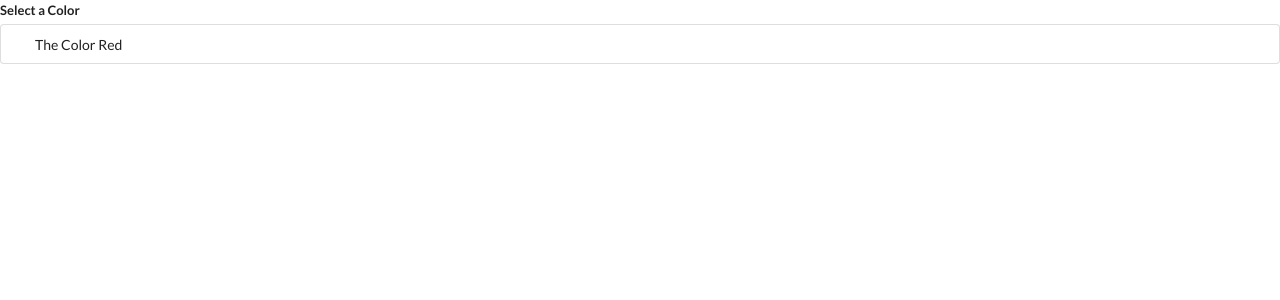
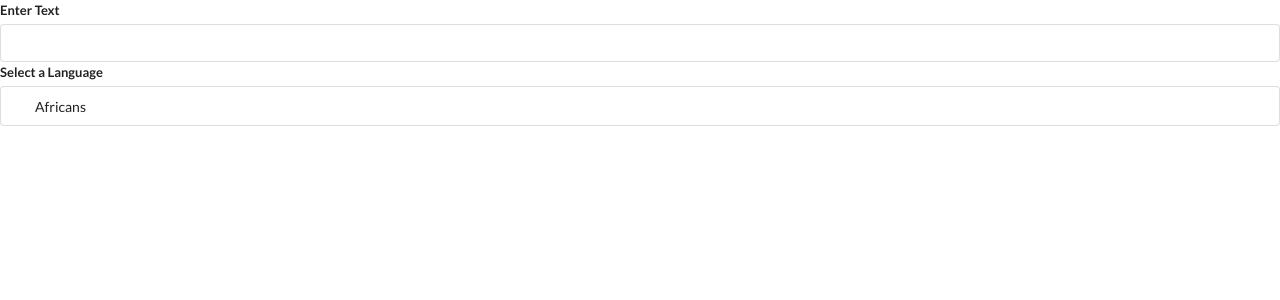
Before and after one commit to NdumisoMagunga/React-widgets, a React (Create React App) app: page / in a window 1280 px wide. Shown: the top 300 px of the page. Built offline with nearby package versions, Linux system fonts and the light colour scheme.

Commit message:
added the new translate component and put it together

```diff
--- a/src/App.js
+++ b/src/App.js
@@ -2,6 +2,7 @@
 import Accordion from './components/Accordion';
 import Search from './components/Search';
 import Dropdown from './components/Dropdown';
+import Translate from './components/Translate';
 
 const items = [
     {
@@ -34,15 +35,10 @@
 ]
 
 export default () => {
-    const [selected, setSelected] = useState(options[0]);
 
     return (
         <div>
-            <Dropdown
-                selected={selected}
-                onSelectedChange={setSelected}
-                options={options}
-            />
+            <Translate />
         </div>
     )
 }
--- a/src/components/Dropdown.js
+++ b/src/components/Dropdown.js
@@ -1,18 +1,26 @@
 import React, { useState, useEffect, useRef } from 'react';
 
-const Dropdown = ({options, selected, onSelectedChange}) => {
+const Dropdown = ({options, selected, onSelectedChange, label}) => {
     const [open, setOpen] = useState(false);
     const ref = useRef();
 
     useEffect(() => {
-        document.body.addEventListener('click', (event) => {
+
+        const onBodyClick = (event) => {
             if(ref.current.contains(event.target)) {
                 return;
             }
 
             setOpen(false);
 
-        },{ capture: true });
+        };
+
+        document.body.addEventListener('click', onBodyClick );
+
+        return () => {
+            document.body.removeEventListener('click', onBodyClick);
+        }
+
     }, []);
 
     const renderedOptions = options.map((option) => {
@@ -33,7 +41,7 @@
     return (
         <div ref ={ref} className='ui form'>
             <div className='field'>
-                <label className='label'>Select a Color</label>
+                <label className='label'>{label}</label>
                 <div
                     onClick={() => setOpen(!open)}
                     className={`ui selection dropdown ${open ? 'visible active' : ''}`}>
--- /dev/null
+++ b/src/components/Translate.js
@@ -0,0 +1,41 @@
+import React, {useState} from 'react';
+import Dropdown from './Dropdown';
+
+const options =[
+    {
+        label: 'Africans',
+        value : 'af'
+    },
+    {
+        label: 'Arabic',
+        value: 'ar'
+    },
+    {
+        label:'Hindi',
+        value:'hi'
+    }
+]
+const Translate = () => {
+
+    const [language, setLanguage] = useState(options[0]);
+    const [text, setText] = useState('')
+    return (
+        <div>
+            <div className='ui form'>
+                <div className='field'>
+                <label>Enter Text</label>
+                <input value={text} onChange={(e) => setText(e.target.value)} />
+                </div>
+            </div>
+
+            <Dropdown
+                label={'Select a Language'}
+                selected={language}
+                onSelectedChange={setLanguage}
+                options={options}
+            />
+        </div>
+    )
+};
+
+export default Translate;
```
